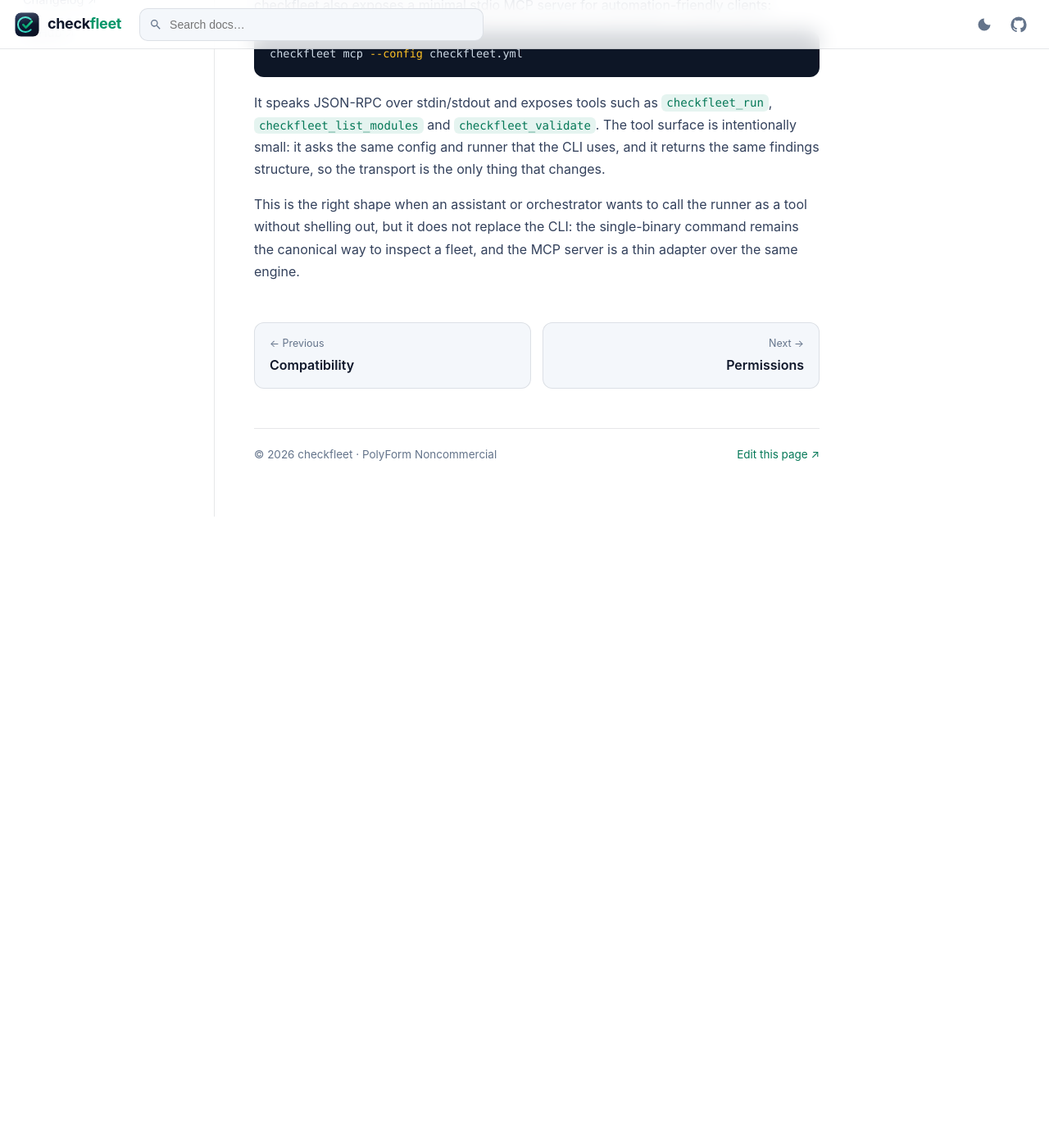
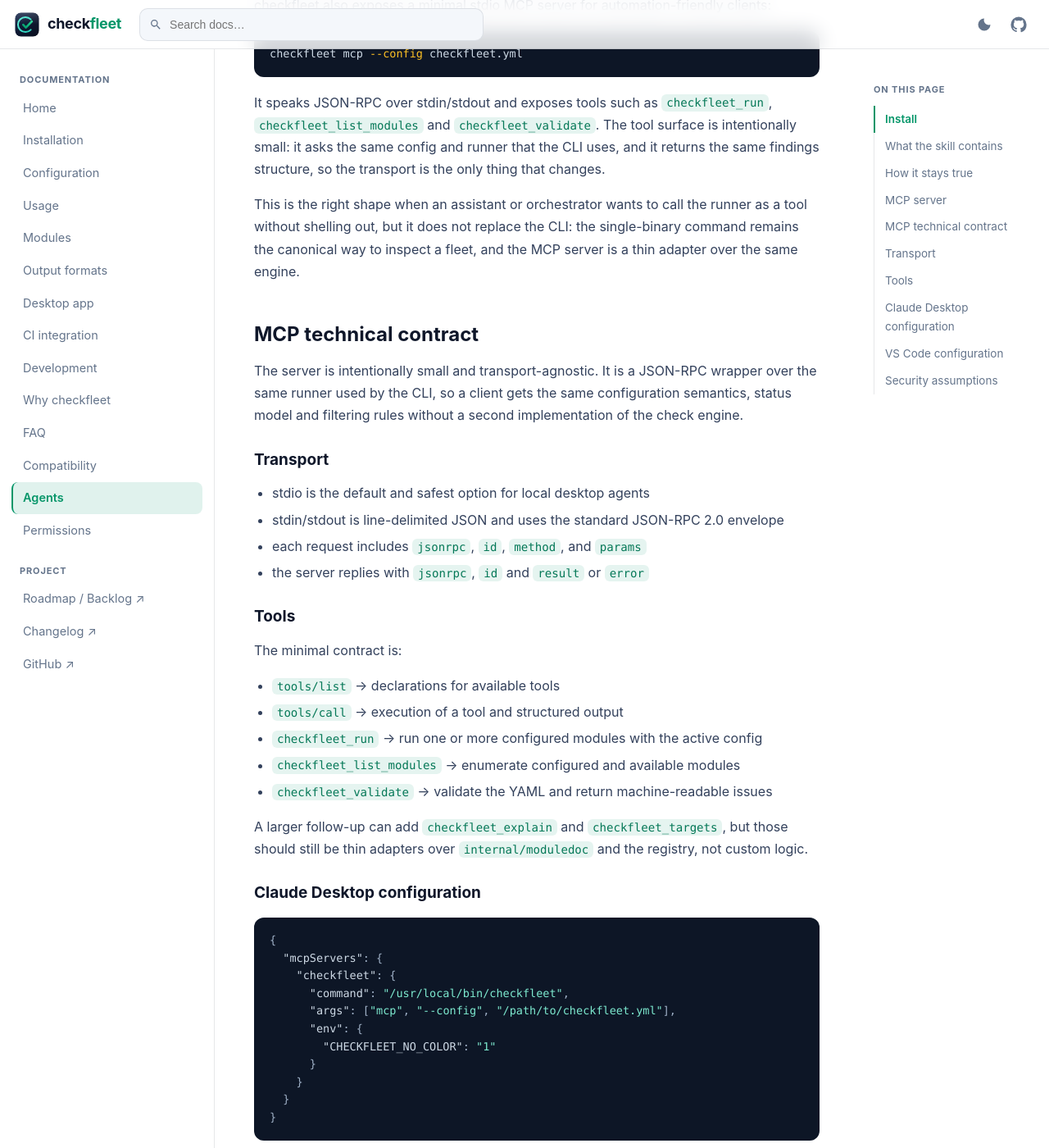
Before and after one commit to Allan-Nava/checkfleet, a Jekyll site: the page built from docs/agents.md, in a window 1280 px wide and 1400 px high, scrolled down 1808 px. Shown: the whole window at 82% size. Built offline with Jekyll 4.4.1, drawn with Linux system fonts in a browser that asks for light colours; before the commit the page ends 2438 px from its top, so only the background shows below that; some of the changed text lies outside the part shown.

Commit message:
feat(mcp): update backlog and changelog with new MCP tools and HTTP/SSE extension

````diff
--- a/docs/agents.md
+++ b/docs/agents.md
@@ -90,3 +90,73 @@ This is the right shape when an assistant or orchestrator wants to call the
 runner as a tool without shelling out, but it does not replace the CLI: the
 single-binary command remains the canonical way to inspect a fleet, and the MCP
 server is a thin adapter over the same engine.
+
+## MCP technical contract
+
+The server is intentionally small and transport-agnostic. It is a JSON-RPC
+wrapper over the same runner used by the CLI, so a client gets the same
+configuration semantics, status model and filtering rules without a second
+implementation of the check engine.
+
+### Transport
+
+- stdio is the default and safest option for local desktop agents
+- stdin/stdout is line-delimited JSON and uses the standard JSON-RPC 2.0 envelope
+- each request includes `jsonrpc`, `id`, `method`, and `params`
+- the server replies with `jsonrpc`, `id` and `result` or `error`
+
+### Tools
+
+The minimal contract is:
+
+- `tools/list` → declarations for available tools
+- `tools/call` → execution of a tool and structured output
+- `checkfleet_run` → run one or more configured modules with the active config
+- `checkfleet_list_modules` → enumerate configured and available modules
+- `checkfleet_validate` → validate the YAML and return machine-readable issues
+
+A larger follow-up can add `checkfleet_explain` and `checkfleet_targets`, but
+those should still be thin adapters over `internal/moduledoc` and the registry,
+not custom logic.
+
+### Claude Desktop configuration
+
+```json
+{
+  "mcpServers": {
+    "checkfleet": {
+      "command": "/usr/local/bin/checkfleet",
+      "args": ["mcp", "--config", "/path/to/checkfleet.yml"],
+      "env": {
+        "CHECKFLEET_NO_COLOR": "1"
+      }
+    }
+  }
+}
+```
+
+### VS Code configuration
+
+```json
+{
+  "servers": {
+    "checkfleet": {
+      "type": "stdio",
+      "command": "/usr/local/bin/checkfleet",
+      "args": ["mcp", "--config", "/path/to/checkfleet.yml"]
+    }
+  }
+}
+```
+
+### Security assumptions
+
+- the config file is the authority: the tool does not invent or fetch state
+- no long-lived server state is required for the first version
+- no remote network listener by default; any HTTP/SSE variant must sit behind
+  explicit auth and a separate trust boundary
+- the agent must still use the CLI as the source of truth for operator actions,
+  while MCP is only a tool adapter for machine-driven orchestration
+
+This makes the server easy to reason about, easy to test, and consistent with
+checkfleet’s rule that the CLI remains the canonical operational interface.
````
Also changed, not shown: BACKLOG.md (+2 -0 lines), CHANGELOG.md.
